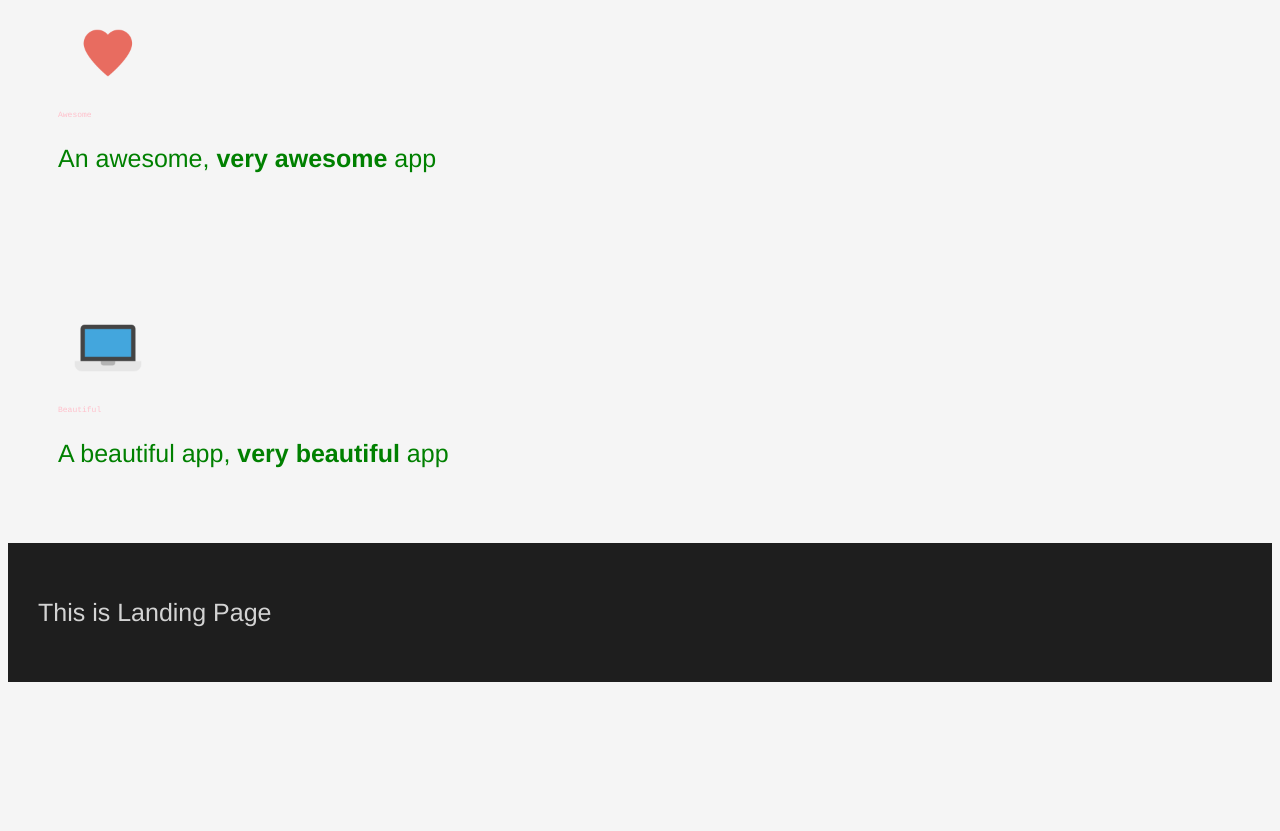
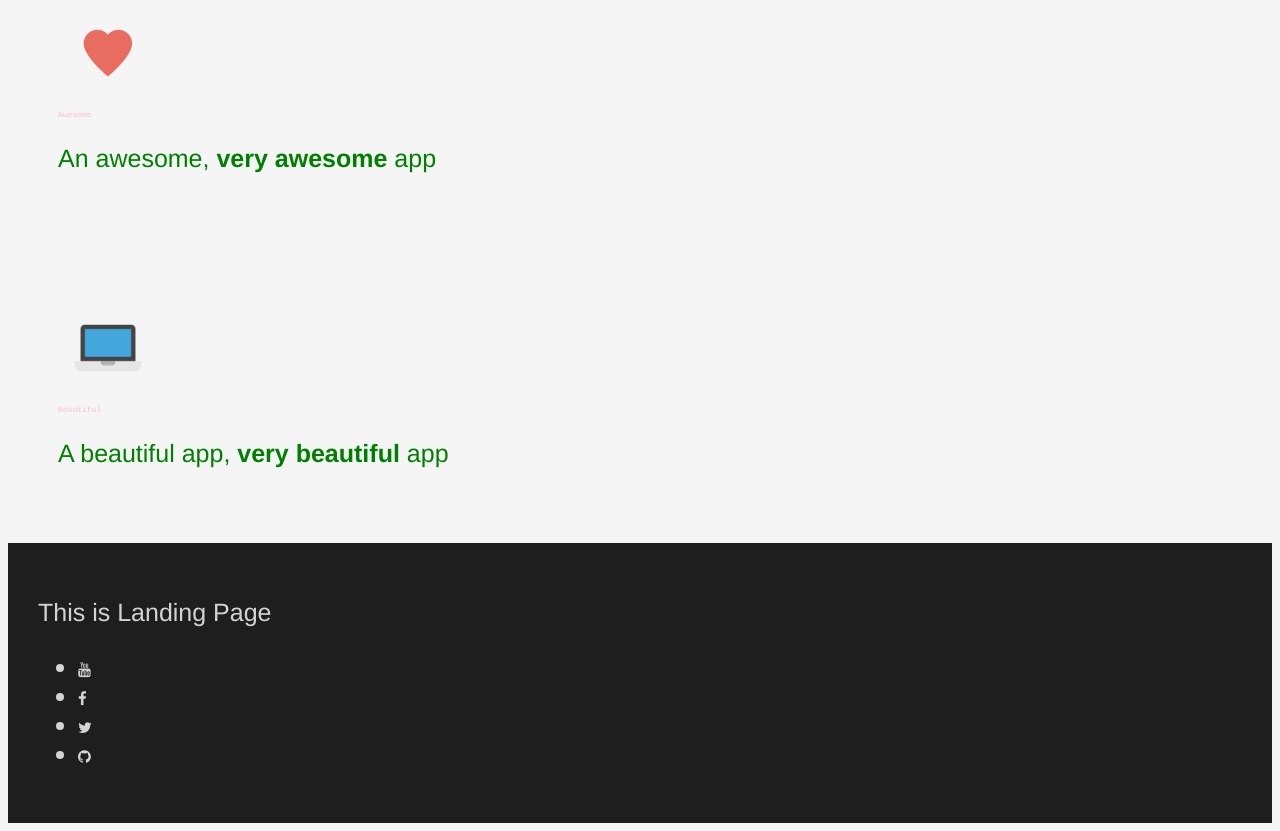
Before and after one commit to dekteguh/landing-page, a plain HTML site: page index.html in a window 1280 px wide. Shown: the part 1196-2027 px from the top of the page. Before the commit the page ends 1886 px from the top, so only its background shows below. Drawn offline with Linux system fonts and the light colour scheme.

Commit message:
Add font awesome

```diff
--- a/index.html
+++ b/index.html
@@ -2,7 +2,7 @@
   <head>
     <meta charset="UTF-8">
     <title>Landing Page</title>
-
+    <link rel="stylesheet" href="https://maxcdn.bootstrapcdn.com/font-awesome/4.4.0/css/font-awesome.min.css">
     <link href="style.css" rel="stylesheet">
   </head>
   <body>
@@ -40,6 +40,12 @@
 
     <div id="footer">
       <p>This is Landing Page</p>
+      <ul>
+        <li><a href="#"><i class="fa fa-youtube"></i></a></li>
+        <li><a href="#"><i class="fa fa-facebook"></i></a></li>
+        <li><a href="#"><i class="fa fa-twitter"></i></a></li>
+        <li><a href="#"><i class="fa fa-github"></i></a></li>
+      </ul>
     </div>
   </body>
 </html>
--- a/style.css
+++ b/style.css
@@ -55,6 +55,15 @@ a:hover {
   color: lightgray;
 }
 
+#footer a {
+  color: lightgray;
+  font-size: 15px;
+}
+
+#footer a:hover {
+  color: white;
+}
+
 .card {
   padding: 50px;
   font-weight: lighter;
```
Also changed, not shown: 1 other file.
